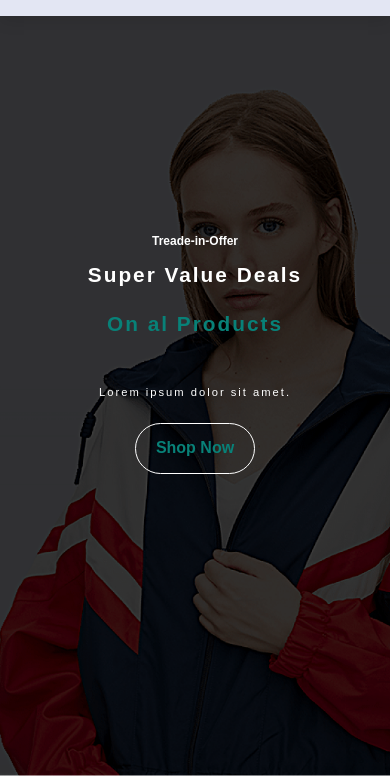
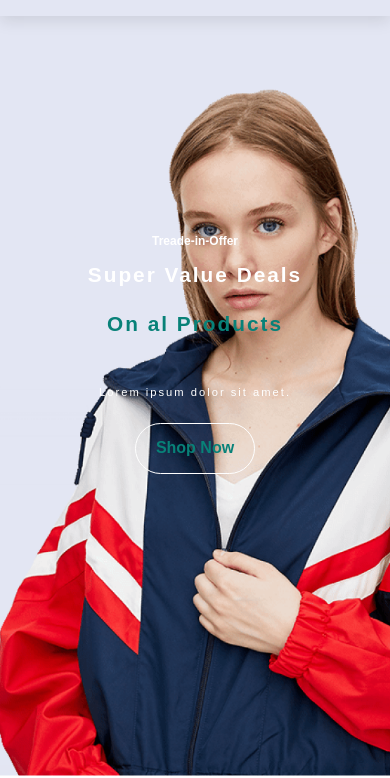
Before and after one commit to Usman-Javed-07/Html-Css-design-6, a plain HTML site: page index.html in a window 390 px wide. Shown: the part 66-844 px from the top of the page. Drawn offline with Linux system fonts and the light colour scheme.

Commit message:
increase performance

```diff
--- a/css/style.css
+++ b/css/style.css
@@ -177,7 +177,7 @@ body {
 }
 @media screen and (max-width:430px) {
     .header-mian  {
-        background: url(../images/hero4-mobile.png);
+        /* background: url(../images/hero4-mobile.png); */
         text-align: center;
         width: 100%;
         height: 90vh;
```
